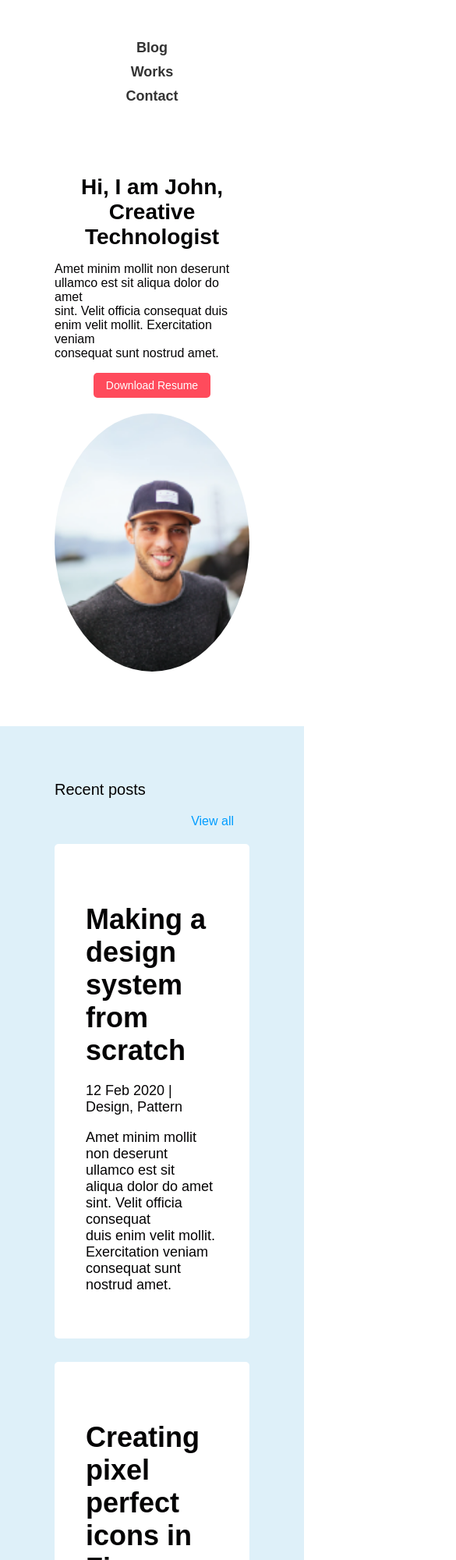
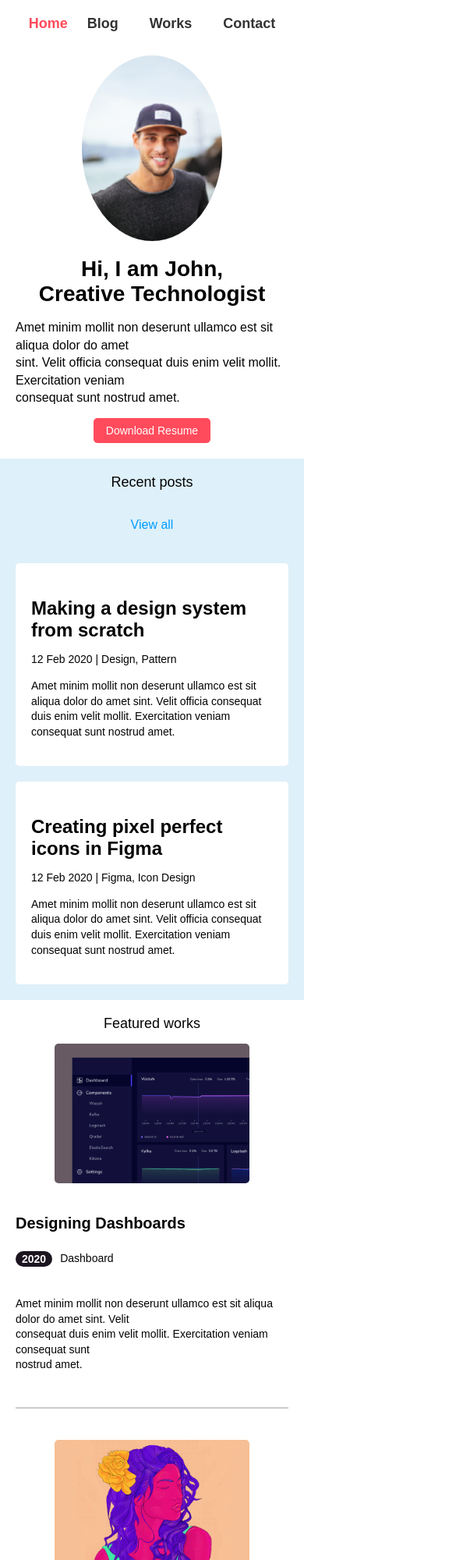
Before and after one commit to MarianaGb12/PrimerParcial_Frontend, a plain HTML site: page index.html in a window 390 px wide. Shown: the top 2000 px of the page at 78% size, 585 px wide, since content can reach past the window. Drawn offline with Linux system fonts and the light colour scheme.

Commit message:
Responsive improved

```diff
--- a/styles.css
+++ b/styles.css
@@ -452,27 +452,52 @@ footer {
     header {
         flex-direction: column;
         align-items: center;
+        padding: 10px;
     }
 
     nav ul {
-        flex-direction: column;
-        text-align: center;
+        flex-direction: row;
         gap: 10px;
+        margin: 10px 0 0 0;
         padding: 0;
     }
 
+    nav ul li:first-child {
+        margin-right: 0;
+    }
+
+    .hero {
+        padding: 20px;
+        text-align: center;
+    }
+
     .info {
+        display: flex;
         flex-direction: column;
         text-align: center;
+        align-items: center;
         gap: 20px;
+    }
+
+    .info img {
+        order: -1;
+    }
+
+    .hero img {
+        max-width: 180px;
+        height: auto;
+        margin: 0 auto;
     }
 
     .texto-hero h1 {
         font-size: 28px;
+        margin-bottom: 10px;
     }
 
     .texto-hero p {
         font-size: 16px;
+        line-height: 1.4;
+        margin-bottom: 15px;
     }
 
     .hero button {
@@ -480,8 +505,55 @@ footer {
         padding: 8px 16px;
     }
 
+    .recent-posts {
+        padding: 20px;
+    }
+
+    .recent-posts h2 {
+        text-align: center;
+        font-size: 18px;
+        margin-bottom: 15px;
+    }
+
+    .view {
+        justify-content: center;
+        margin-bottom: 20px;
+    }
+
     .posts {
         grid-template-columns: 1fr;
+        gap: 20px;
+    }
+
+    .texto-post {
+        padding: 20px;
+        text-align: center;
+    }
+
+    .texto-post h3 {
+        font-size: 24px;
+        margin-bottom: 10px;
+    }
+
+    .texto-post p {
+        font-size: 14px;
+        line-height: 1.4;
+    }
+
+    .featured-works {
+        padding: 20px;
+    }
+
+    .featured-works h2 {
+        text-align: center;
+        font-size: 18px;
+        margin-bottom: 15px;
+    }
+
+    .works {
+        display: flex;
+        flex-direction: column;
+        gap: 30px;
     }
 
     .work {
@@ -489,20 +561,33 @@ footer {
         text-align: center;
     }
 
+    .work img {
+        max-width: 100%;
+        margin: 0 auto;
+    }
+
     .info-work {
-        flex-direction: column;
-        align-items: center;
+        flex-direction: row;
+        justify-content: left;
         gap: 10px;
+        margin-bottom: 10px;
+    }
+
+    .info-work button {
+        font-size: 14px;
+        padding: 2px 8px;
+        height: auto;
+        width: auto;
     }
 
     .texto-work h3 {
-        font-size: 24px;
+        font-size: 20px;
+        margin-bottom: 10px;
     }
 
-    .social-links {
-        display: flex;
-        flex-direction: column;
-        gap: 10px;
+    .texto-work p {
+        font-size: 14px;
+        line-height: 1.4;
     }
 
     /* responsive blog */
@@ -512,7 +597,7 @@ footer {
 
     .blog-section h1 {
         font-size: 28px;
-        text-align: center;
+        text-align: left;
     }
 
     .blog-post h2 {
@@ -522,4 +607,32 @@ footer {
     .post-meta {
         font-size: 12px;
     }
+
+    .featured-works2{
+        padding: 20px;
+    }
+
+    .featured-works2 h2 {
+        font-size: 24px;
+        text-align: left;
+        margin-bottom: 20px;
+    }
+
+    footer{
+        padding: 20px;
+    }
+
+    .social-links {
+        display: flex;
+        flex-direction: row;
+        margin-bottom: 10px;
+    }
+
+    .social-links a {
+        margin: 0 auto;
+    }
+
+    footer p{
+        font-size: 14px;
+    }
 }
```
